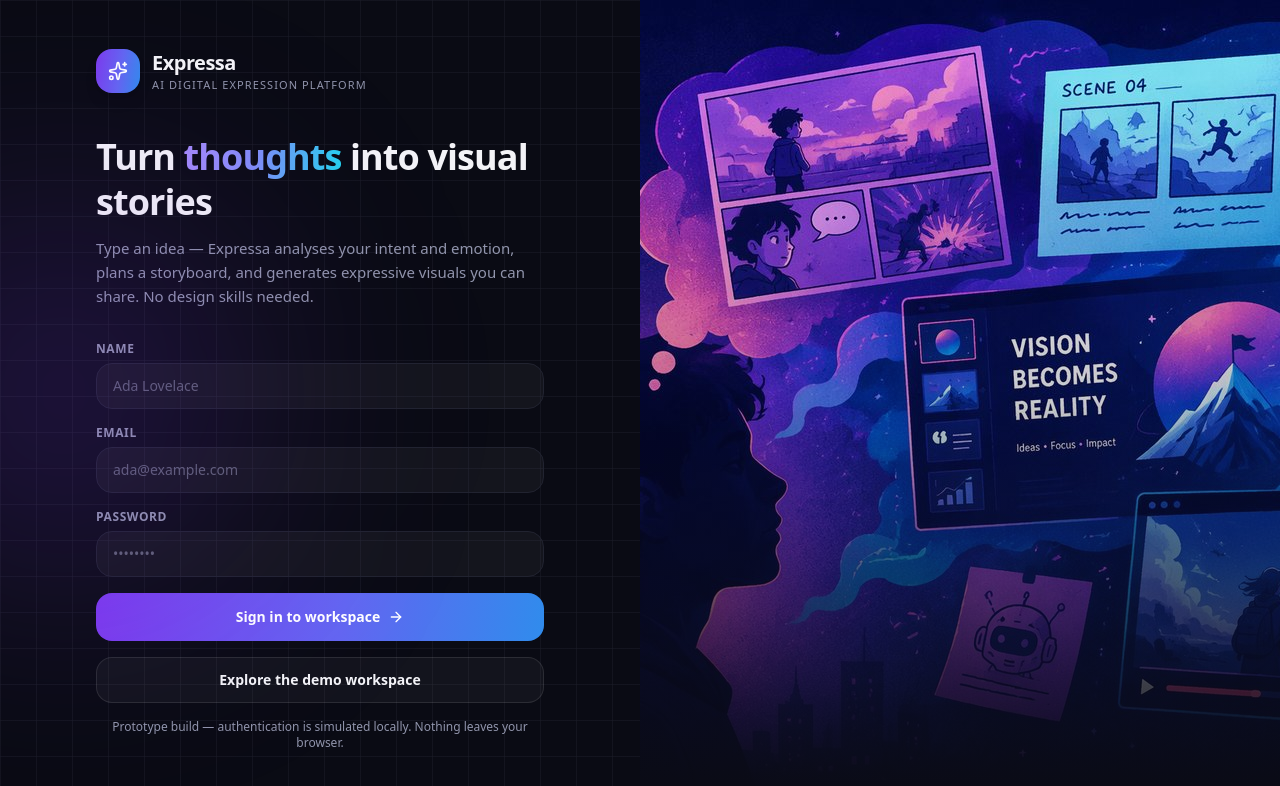
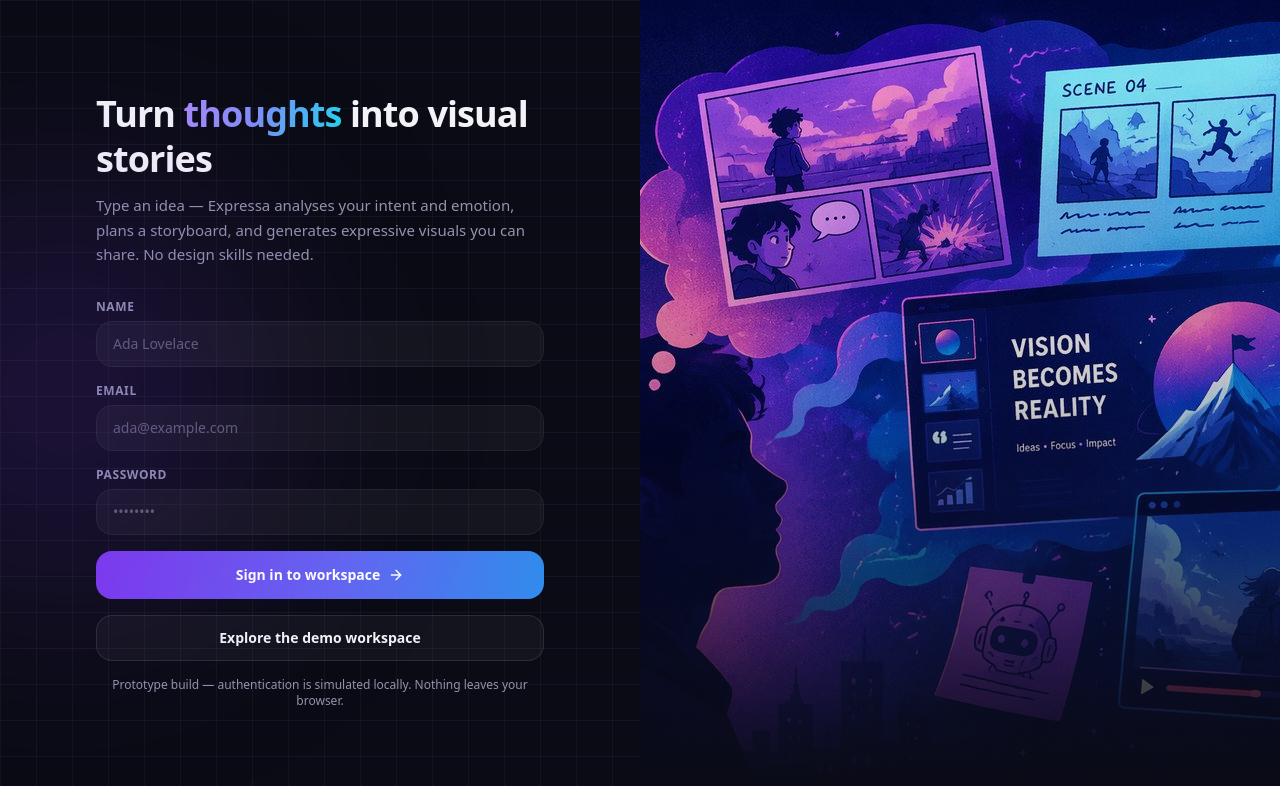
Before and after one commit to jhapran/AI-powered-communication-platform, a React (Vite) app: page /login in a window 1280 px wide. Shown: the top 786 px of the page. Built offline with nearby package versions, Linux system fonts and the light colour scheme.

Commit message:
Landing page changes

```diff
--- a/src/pages/Login.tsx
+++ b/src/pages/Login.tsx
@@ -1,6 +1,6 @@
 import { useState } from "react";
 import { useNavigate } from "react-router";
-import { Sparkles, ArrowRight, Clapperboard, UserCircle2, AudioWaveform, Presentation } from "lucide-react";
+import { ArrowRight, Clapperboard, UserCircle2, AudioWaveform, Presentation } from "lucide-react";
 import { useApp } from "@/lib/store";
 import hero from "@/assets/demo/hero.jpg";
 
@@ -38,18 +38,6 @@ export default function Login() {
       <div className="grid-bg relative flex items-center justify-center px-6 py-12">
         <div className="pointer-events-none absolute -left-32 top-1/4 h-96 w-96 rounded-full bg-violet-600/20 blur-[120px]" />
         <div className="w-full max-w-md">
-          <div className="mb-10 flex items-center gap-3">
-            <div className="btn-gradient flex h-11 w-11 items-center justify-center rounded-2xl shadow-lg">
-              <Sparkles className="h-5 w-5 text-white" />
-            </div>
-            <div>
-              <div className="text-xl font-extrabold tracking-tight">Expressa</div>
-              <div className="text-[11px] font-medium uppercase tracking-widest text-muted-foreground">
-                AI Digital Expression Platform
-              </div>
-            </div>
-          </div>
-
           <h1 className="mb-3 text-4xl font-extrabold leading-tight tracking-tight">
             Turn <span className="text-gradient">thoughts</span> into visual stories
           </h1>
```
